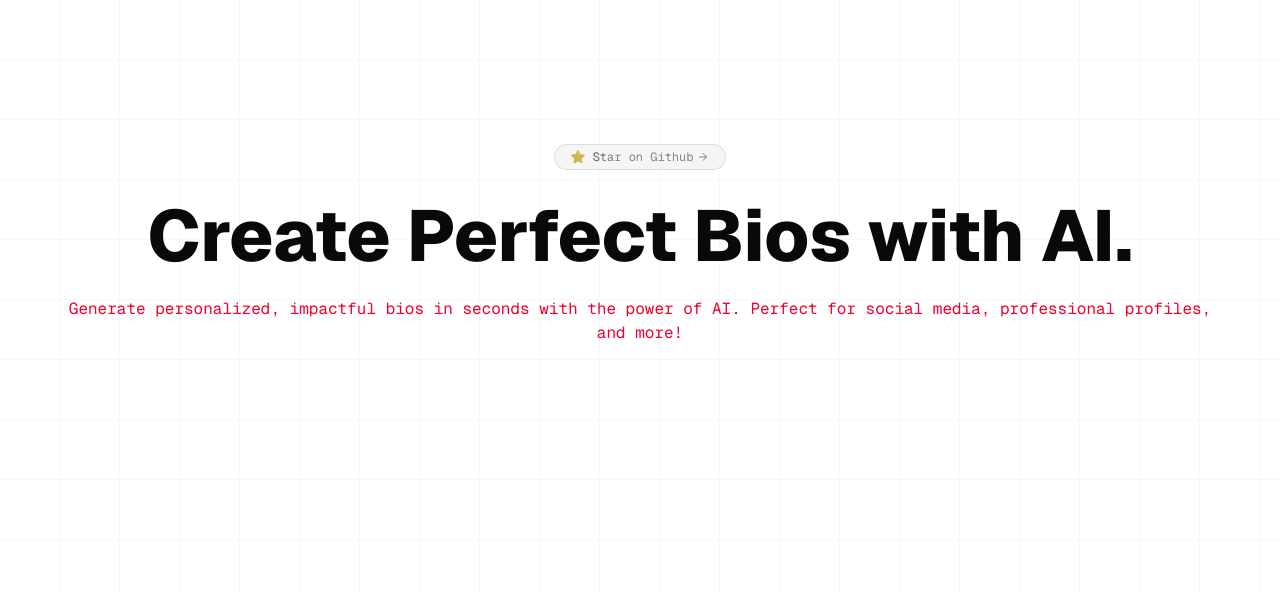
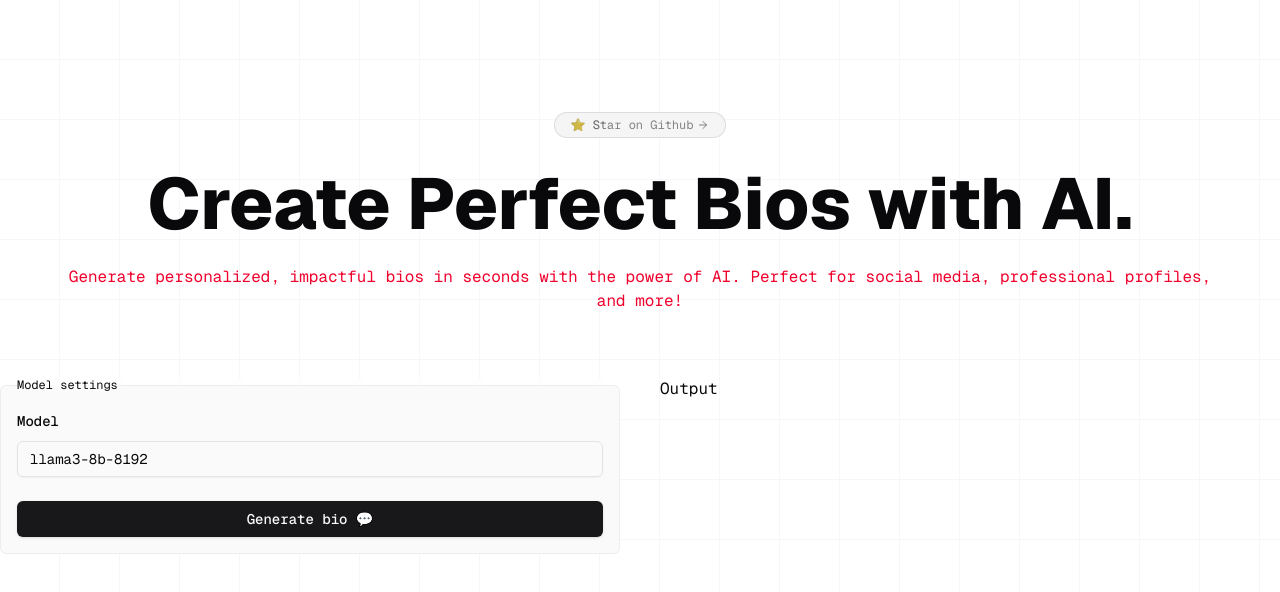
Before and after one commit to Suhelkhan12/Ai-powered-bio-generator, a Next.js app: page / in a window 1280 px wide. Shown: the top 592 px of the page. Built offline with nearby package versions, Linux system fonts and the light colour scheme.

Commit message:
user input module completed

```diff
--- a/app/page.tsx
+++ b/app/page.tsx
@@ -1,10 +1,16 @@
-import Hero from "@/components/hero/hero";
+import Hero from "@/components/home/hero/hero";
+import Output from "@/components/home/output/Output";
+import UserInput from "@/components/home/user-input/user-input";
 import React from "react";
 
 const page = () => {
   return (
     <>
       <Hero />
+      <div className="grid grid-cols-1 md:grid-cols-2 gap-10 mt-16">
+        <UserInput />
+        <Output />
+      </div>
     </>
   );
 };
--- a/components/hero/hero-shiny-text.tsx
+++ b/components/home/hero/hero-shiny-text.tsx
@@ -1,5 +1,5 @@
 import React from "react";
-import AnimatedShinyText from "../ui/animated-shiny-text";
+import AnimatedShinyText from "@/components/ui/animated-shiny-text";
 import { cn } from "@/lib/utils";
 import { ArrowRightIcon } from "lucide-react";
 import Link from "next/link";
--- /dev/null
+++ b/components/home/output/Output.tsx
@@ -0,0 +1,7 @@
+import React from "react";
+
+const Output = () => {
+  return <div>Output</div>;
+};
+
+export default Output;
--- /dev/null
+++ b/components/home/user-input/user-input.tsx
@@ -0,0 +1,86 @@
+"use client";
+import * as z from "zod";
+import { zodResolver } from "@hookform/resolvers/zod";
+import { useForm } from "react-hook-form";
+import { Button } from "@/components/ui/button";
+import {
+  Form,
+  FormControl,
+  FormField,
+  FormItem,
+  FormLabel,
+  FormMessage,
+} from "@/components/ui/form";
+import { Input } from "@/components/ui/input";
+
+const formSchema = z.object({
+  model: z.string().min(1, "Model is required."),
+  modelRandomness: z.number().min(0, "Randomness must be atleast 0."),
+  userQuery: z
+    .string()
+    .min(50, "Your query should be atleast 50 characters long.")
+    .max(500, "Your query should not exceed 500 character limit."),
+  type: z.enum(["personal", "brand"], {
+    errorMap: () => ({ message: "Type is required." }),
+  }),
+  tone: z.enum(
+    [
+      "professional",
+      "casual",
+      "sarcastic",
+      "funny",
+      "passionate",
+      "thoughtfull",
+    ],
+    {
+      errorMap: () => ({ message: "Type is required." }),
+    }
+  ),
+  emojies: z.boolean(),
+});
+
+const UserInput = () => {
+  const form = useForm<z.infer<typeof formSchema>>({
+    resolver: zodResolver(formSchema),
+    defaultValues: {
+      model: "llama3-8b-8192",
+      modelRandomness: 1,
+      userQuery: "",
+      type: "personal",
+      tone: "casual",
+      emojies: false,
+    },
+  });
+
+  function onSubmit(values: z.infer<typeof formSchema>) {
+    console.log(values);
+  }
+
+  return (
+    <div className="relative">
+      <Form {...form}>
+        <form onSubmit={form.handleSubmit(onSubmit)}>
+          <fieldset className="bg-neutral-50 p-4 rounded-md border border-black/5 backdrop-blur-sm flex flex-col justify-start w-full gap-6">
+            <legend className="text-xs">Model settings</legend>
+            <FormField
+              control={form.control}
+              name="model"
+              render={({ field }) => (
+                <FormItem>
+                  <FormLabel>Model</FormLabel>
+                  <FormControl>
+                    <Input placeholder="shadcn" {...field} />
+                  </FormControl>
+                  <FormMessage />
+                </FormItem>
+              )}
+            />
+            <Button type="submit">Generate bio 💬</Button>
+          </fieldset>
+        </form>
+      </Form>
+    </div>
+  );
+};
+
+export default UserInput;
--- a/components/mainwrapper/main-wrapper.tsx
+++ b/components/mainwrapper/main-wrapper.tsx
@@ -5,7 +5,7 @@ type MainWrapperProps = {
 
 const MainWrapper = ({ childrenItems }: MainWrapperProps) => {
   return (
-    <main className="pt-36">
+    <main className="pt-28">
       <div className="container mx-auto">{childrenItems}</div>
     </main>
   );
```
Also changed, not shown: components/home/hero/hero.tsx (renamed from components/hero/hero.tsx).
